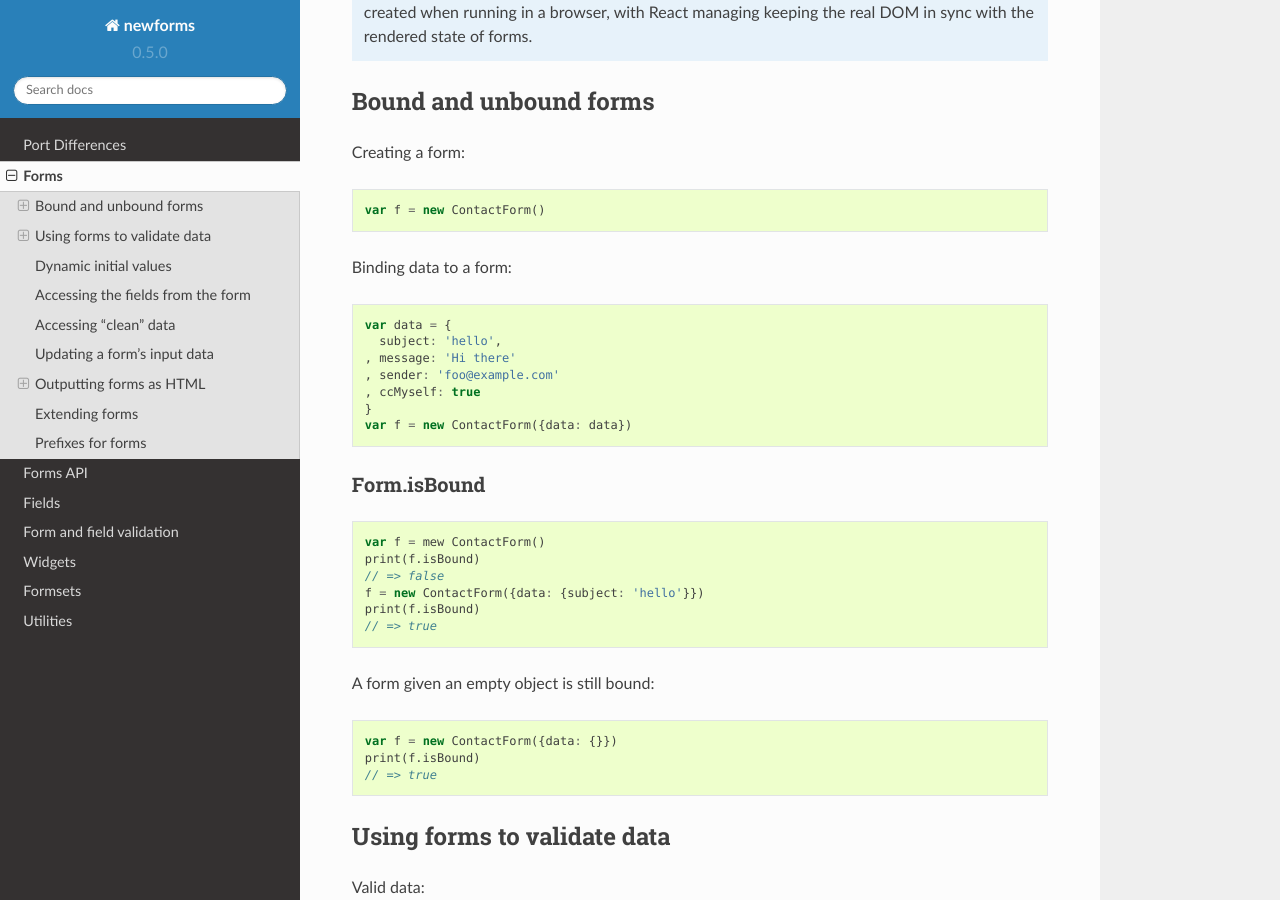
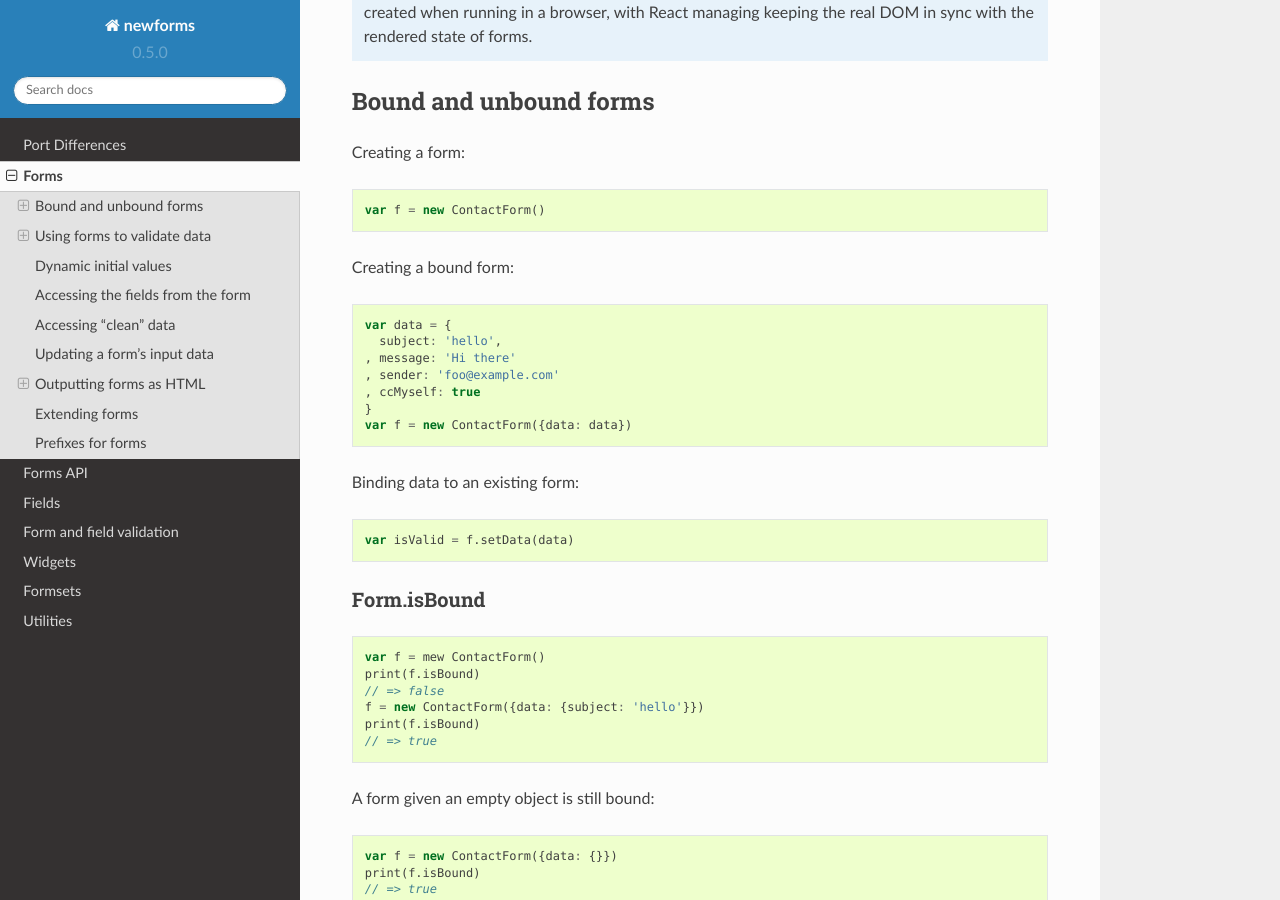
Before and after one commit to insin/newforms, a Sphinx documentation site: the page built from docs/forms.rst, in a window 1280 px wide and 900 px high, scrolled down 587 px. Built offline with Sphinx 7.4.7 and the Read the Docs theme 2.0.0, drawn with Linux system fonts in a browser that asks for light colours.

```diff
--- a/docs/forms.rst
+++ b/docs/forms.rst
@@ -25,14 +25,16 @@ equivalents of example code.
    which would be created when running in a browser, with React managing
    keeping the real DOM in sync with the rendered state of forms.
 
+.. _ref-forms-bound-unbound:
+
 Bound and unbound forms
 =======================
 
 Creating a form::
 
-  var f = new ContactForm()
+   var f = new ContactForm()
 
-Binding data to a form::
+Creating a bound form::
 
    var data = {
      subject: 'hello',
@@ -41,6 +43,10 @@ Binding data to a form::
    , ccMyself: true
    }
    var f = new ContactForm({data: data})
+
+Binding data to an existing form::
+
+   var isValid = f.setData(data)
 
 Form.isBound
 ------------
--- a/docs/util.rst
+++ b/docs/util.rst
@@ -79,7 +79,8 @@ make use of for customisation purposes.
 
    .. js:function:: ErrorObject#asUl()
 
-      Displays error details as a list.
+      Displays error details as a list. Returns ``undefined``if this object
+      isn't populated with any errors.
 
    .. js:function:: ErrorObject#asText()
 
@@ -125,7 +126,8 @@ make use of for customisation purposes.
 
    .. js:function:: ErrorList#asUl()
 
-      Displays errors as a list.
+      Displays errors as a list. Returns ``undefined``if this list isn't
+      populated with any errors.
 
    .. js:function:: ErrorList#asText()
 
--- a/gulpfile.js
+++ b/gulpfile.js
@@ -9,7 +9,7 @@ var rename = require('gulp-rename')
 var uglify = require('gulp-uglify')
 var gutil = require('gulp-util')
 
-var pkg = require('./package.json');
+var pkg = require('./package.json')
 var srcHeader = '/**\n\
  * newforms <%= pkg.version %> - https://github.com/insin/newforms\n\
  * MIT Licensed\n\
```
Also changed, not shown: other parts of docs/forms.rst (+2 -0 lines), 2 other files.
